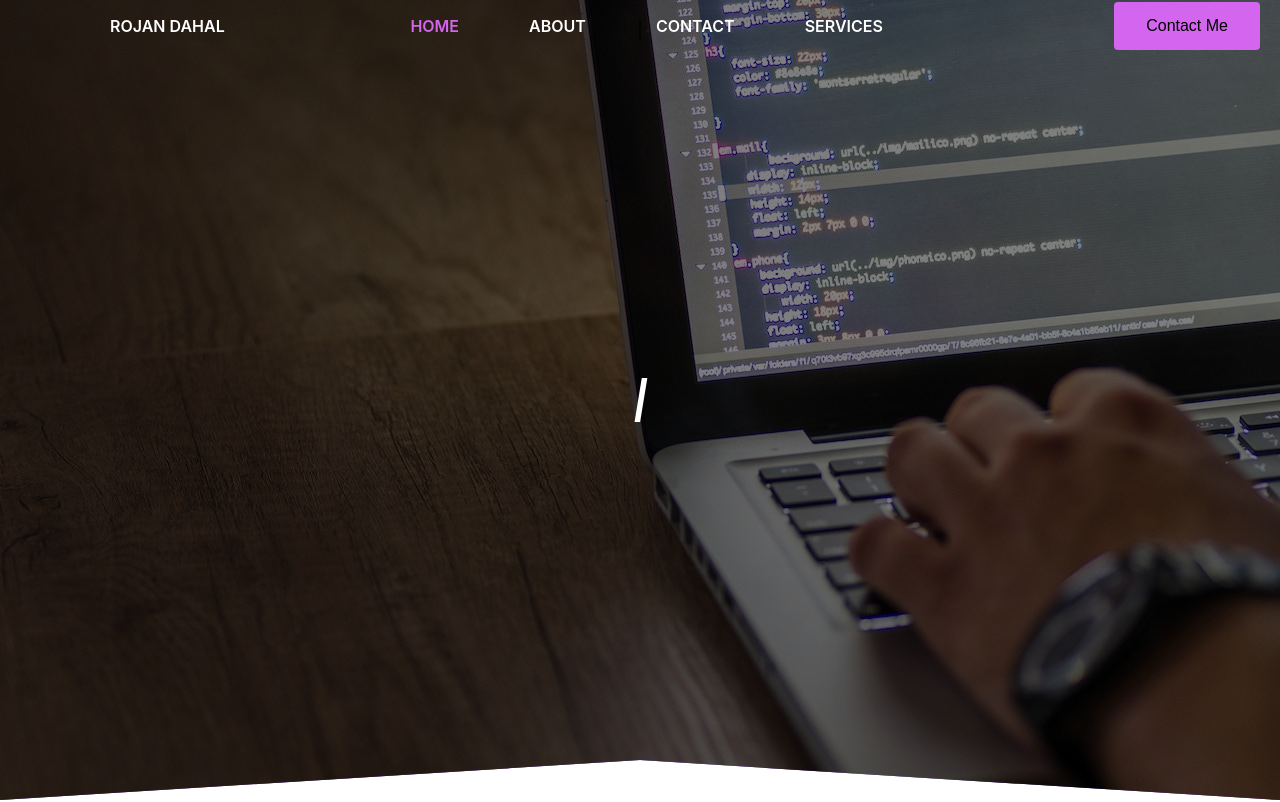
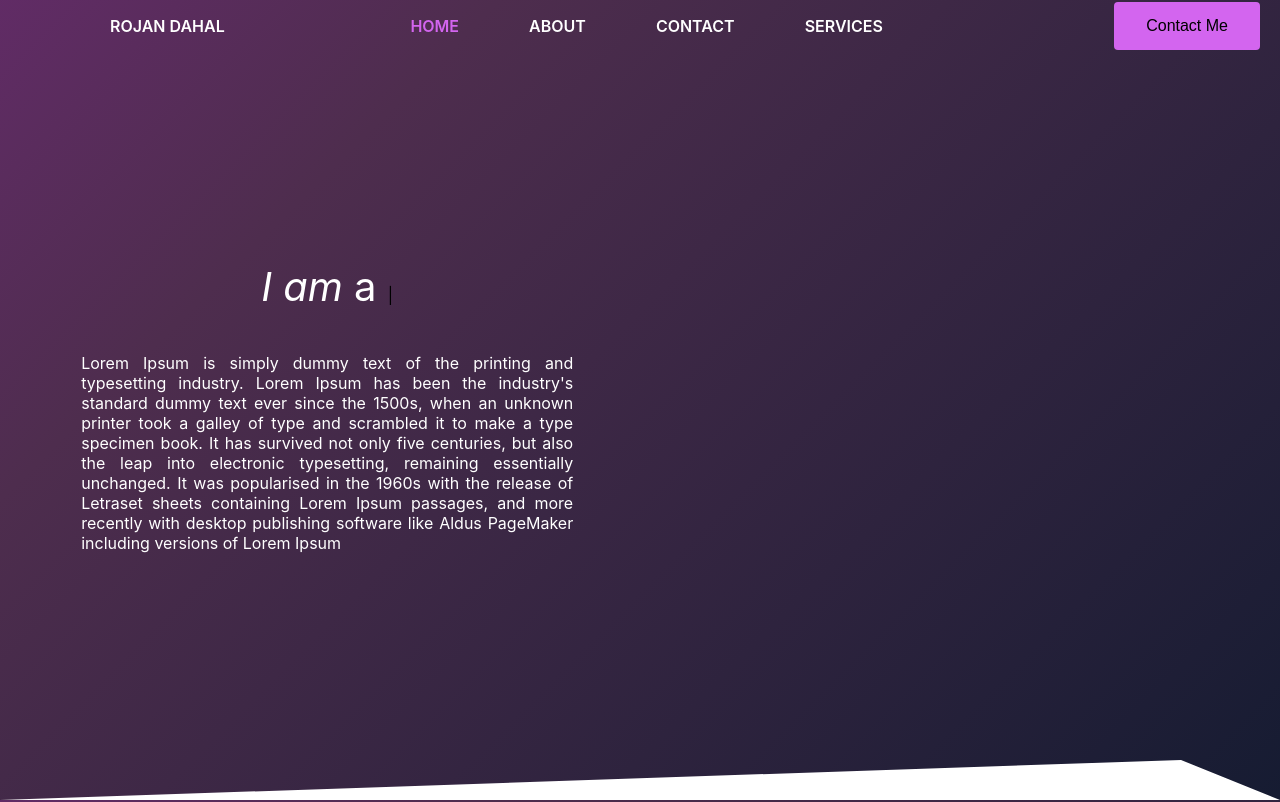
Before and after one commit to rojandahal/portfolio, a React (Create React App) app: page / in a window 1280 px wide. Shown: the top 802 px of the page. Built offline with nearby package versions, Linux system fonts and the light colour scheme.

Commit message:
Animation added to header

```diff
--- a/package.json
+++ b/package.json
@@ -10,6 +10,7 @@
     "@testing-library/user-event": "^13.2.1",
     "react": "^18.2.0",
     "react-dom": "^18.2.0",
+    "react-icons": "^4.8.0",
     "react-router-dom": "^6.10.0",
     "react-scripts": "5.0.1",
     "typed.js": "^2.0.15",
--- a/src/assets/json/data.json
+++ b/src/assets/json/data.json
@@ -31,7 +31,7 @@
             "username":"rojandahal"
         }
         ],
-        "links": [
+    "links": [
             {
             "url": "/",
             "title": "Home"
@@ -49,7 +49,7 @@
             "title": "Services"
             }
         ],
-        "services": [
+    "services": [
             {
             "title": "Web Design",
             "description": "My web design service combines creativity, usability, and branding to create custom websites that captivate users, meet your business needs, and achieve your online goals.",
@@ -66,7 +66,7 @@
             "icon": "app-dev"
             }
         ],
-        "skills": [
+    "skills": [
             {
                 "title": "JavaScript",
                 "icon": "java-script.png"
@@ -84,5 +84,27 @@
                 "icon": "node-js.png"
             }
 
-        ]
+        ],
+    "contacts": [
+        {
+            "id": "facebook",
+            "link": "https://www.facebook.com/rojan.dahal.50",
+            "icon":"BsFacebook"
+        },
+        {
+            "id": "instagram",
+            "link": "https://www.instagram.com/mrwhoisthisguy",
+            "icon":"BsInstagram"
+        },
+        {
+            "id": "linkedin",
+            "link": "https://www.facebook.com/rojan.dahal.50",
+            "icon": "BsLinkedin"
+        },
+        {
+            "id": "github",
+            "link": "https://www.github.com/rojandahal",
+            "icon": "BsGithub"
+        }
+    ]
 }
--- a/src/components/Header/Header.js
+++ b/src/components/Header/Header.js
@@ -2,7 +2,8 @@ import React, { useEffect, useRef } from "react";
 import "./header.css";
 import Typed from "typed.js";
 
-export default function Header() {
+export default function Header({ id, link, icon }) {
+  const Icon = icon;
   const el = useRef(null);
   useEffect(() => {
     const typed = new Typed(el.current, {
@@ -24,7 +25,63 @@ export default function Header() {
   return (
     <>
       <div className="header-container">
-        <div className="type-animation" ref={el}></div>
+        <div className="header-grid">
+          <div className="text-container">
+            <div className="header-animation">
+              <div className="type-animation" ref={el}></div>
+            </div>
+
+            <div className="header-text">
+              <span>
+                Lorem Ipsum is simply dummy text of the printing and typesetting
+                industry. Lorem Ipsum has been the industry's standard dummy
+                text ever since the 1500s, when an unknown printer took a galley
+                of type and scrambled it to make a type specimen book. It has
+                survived not only five centuries, but also the leap into
+                electronic typesetting, remaining essentially unchanged. It was
+                popularised in the 1960s with the release of Letraset sheets
+                containing Lorem Ipsum passages, and more recently with desktop
+                publishing software like Aldus PageMaker including versions of
+                Lorem Ipsum
+              </span>
+            </div>
+          </div>
+
+          <div className="contacts">
+            <a
+              href={link}
+              target="_blank"
+              rel="noreferrer"
+              className="contact-icon"
+            >
+              <Icon />
+            </a>
+            {/* <a
+              href="www.instagram.com/mrwhoisthisguy"
+              target="_blank"
+              rel="noreferrer"
+              className="contact-icon"
+            >
+              <BsInstagram />
+            </a>
+            <a
+              href="www.facebook.com/rojan.dahal.50"
+              target="_blank"
+              rel="noreferrer"
+              className="contact-icon"
+            >
+              <BsLinkedin />
+            </a>
+            <a
+              href="https://www.github.com/rojandahal"
+              target="_blank"
+              rel="noreferrer"
+              className="contact-icon"
+            >
+              <BsGithub />
+            </a> */}
+          </div>
+        </div>
       </div>
     </>
   );
--- a/src/components/Header/header.css
+++ b/src/components/Header/header.css
@@ -1,30 +1,86 @@
 .header-container {
-  position: relative;
   padding: 20px;
-  background-color: #6d41e0;
-  background-image: url("../../assets/png/header-background.jpg");
+  background: linear-gradient(-45deg, #041629, #4e2d4e, #9c27b0);
+  animation: infinite gradient-bg 15s linear;
+  background-size: 200% 200%;
   clip-path: polygon(0 0, 100% 0%, 100% 100%, 50% 95%, 0 100%);
-  background-size: cover;
-  background-repeat: no-repeat;
   height: 100vh;
 }
 
-.header-container::before {
-  content: "";
-  display: block;
-  position: absolute;
-  top: 0;
-  left: 0;
-  height: 100%;
-  width: 100%;
-  background-color: rgba(0, 0, 0, 0.5); /* example overlay color */
+.header-grid {
+  display: flex;
+  flex-direction: column;
+  justify-content: center;
+  height: 100vh;
+  margin-left: 4vw;
+  align-items: start;
+}
+
+.header-text {
+  width: 40vw;
+  margin-top: 4vh;
+  padding: 10px;
+  text-align: justify;
+  color: white;
 }
 
 .type-animation {
-  position: absolute;
-  top: 50%;
-  left: 50%;
-  transform: translate(-50%, -50%);
-  font-size: 60px;
+  display: inline;
+  font-size: 40px;
   color: white;
 }
+
+.contacts {
+  display: flex;
+  flex-direction: row;
+  margin-top: 2vh;
+}
+.contact-icon {
+  margin: 0 2rem;
+  font-size: 2vw;
+  color: white;
+}
+
+.contact-icon:hover {
+  transform: scale(1.2, 1.2);
+  cursor: pointer;
+}
+
+@keyframes gradient-bg {
+  0% {
+    clip-path: polygon(0 0, 100% 0%, 100% 100%, 0% 95%, 0 100%);
+    background-position: 0% 50%;
+  }
+  10% {
+    clip-path: polygon(0 0, 100% 0%, 100% 100%, 20% 95%, 0 100%);
+  }
+  20% {
+    clip-path: polygon(0 0, 100% 0%, 100% 100%, 40% 95%, 0 100%);
+  }
+  30% {
+    clip-path: polygon(0 0, 100% 0%, 100% 100%, 60% 95%, 0 100%);
+  }
+  40% {
+    clip-path: polygon(0 0, 100% 0%, 100% 100%, 80% 95%, 0 100%);
+  }
+  50% {
+    clip-path: polygon(0 0, 100% 0%, 100% 100%, 100% 95%, 0 100%);
+    background-position: 100% 50%;
+  }
+  60% {
+    clip-path: polygon(0 0, 100% 0%, 100% 100%, 80% 95%, 0 100%);
+  }
+  70% {
+    clip-path: polygon(0 0, 100% 0%, 100% 100%, 60% 95%, 0 100%);
+  }
+  80% {
+    clip-path: polygon(0 0, 100% 0%, 100% 100%, 40% 95%, 0 100%);
+  }
+  90% {
+    clip-path: polygon(0 0, 100% 0%, 100% 100%, 20% 95%, 0 100%);
+  }
+  100% {
+    clip-path: polygon(0 0, 100% 0%, 100% 100%, 0% 95%, 0 100%);
+    background-position: 0% 50%;
+  }
+}
--- a/src/pages/HomePage.js
+++ b/src/pages/HomePage.js
@@ -21,7 +21,12 @@ function HomePage() {
 
   return (
     <>
-      <Header></Header>
+      {data.contacts.map((item, index) => {
+        // const Icon = lazy(() => import(`react-icons/${item.icons}`).then(icons => icons[props.icon]))
+        return (
+          <Header key={index} id={item.id} link={item.link} icon={item.icon} />
+        );
+      })}
       <div className="download-button">
         <a href={Resume} target="_blank" rel="noreferrer">
           <Button
```
Also changed, not shown: 1 other file (tests, documents, lock files or other folders).
